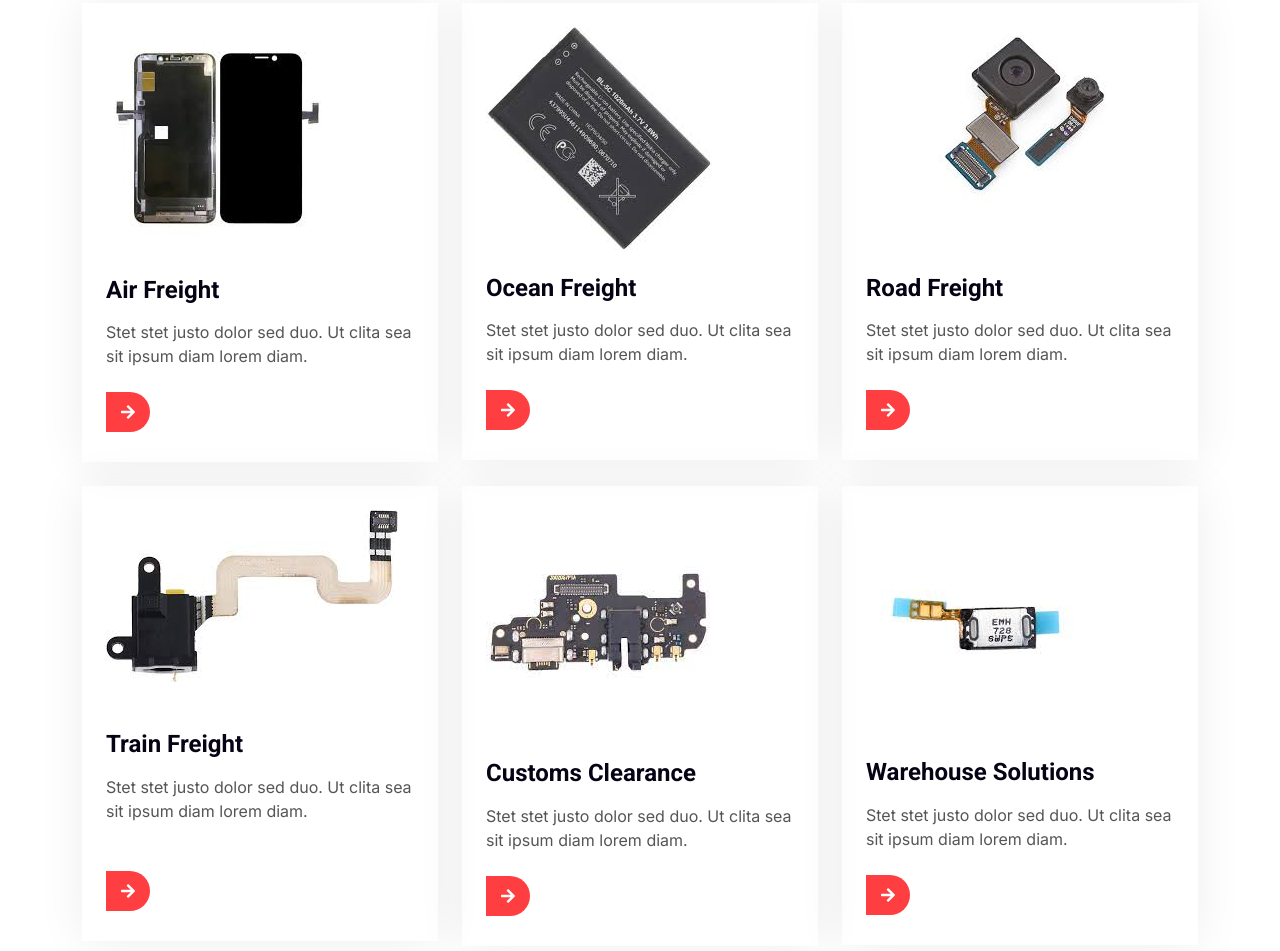
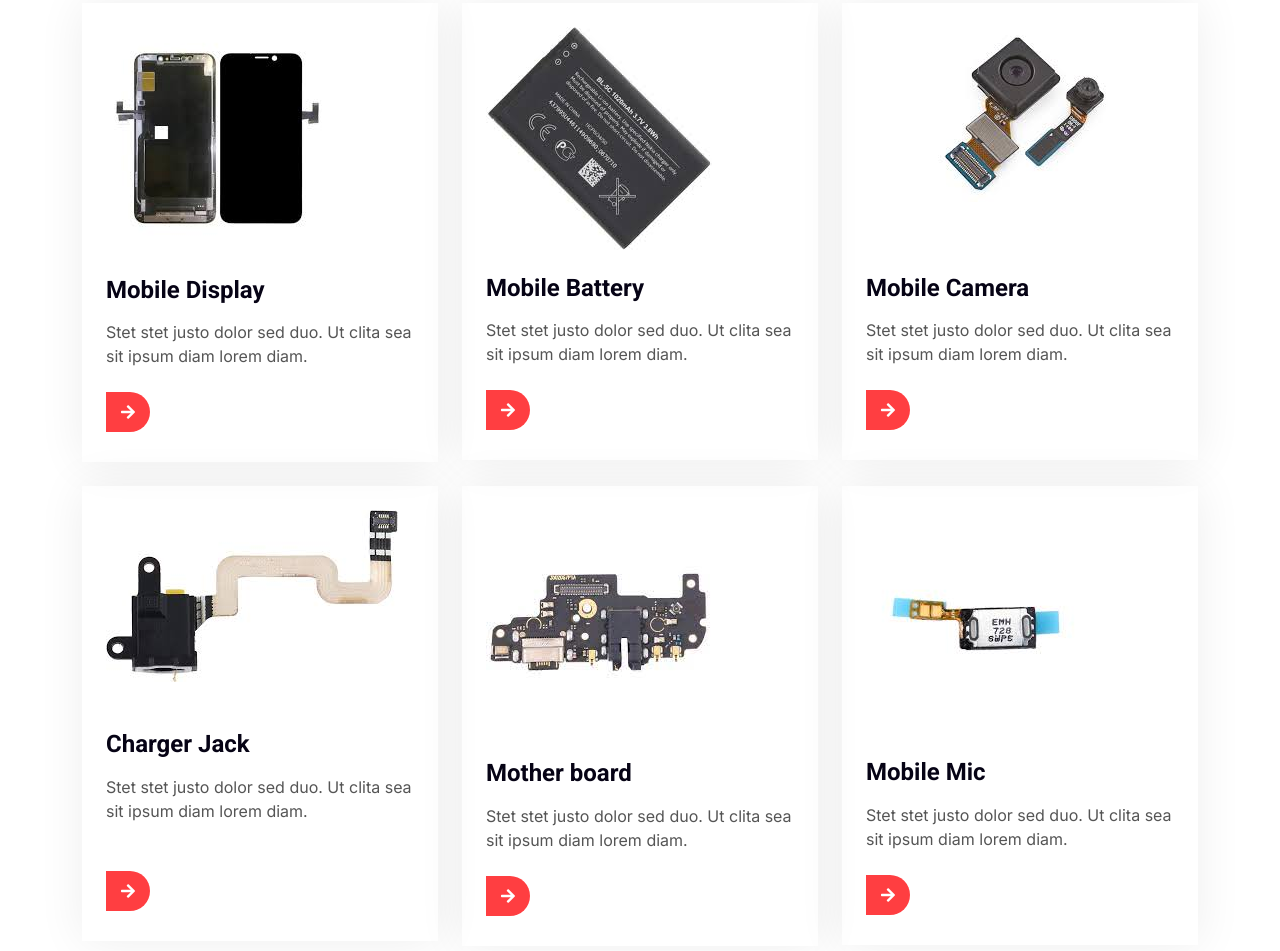
Before and after one commit to navalrahman/phoneworld, a plain HTML site: page index.html in a window 1280 px wide. Shown: the part 2529-3480 px from the top of the page. Drawn offline with nearby package versions, Linux system fonts and the light colour scheme.

Commit message:
phoneworld1

```diff
--- a/index.html
+++ b/index.html
@@ -206,7 +206,7 @@
                         <div class="overflow-hidden mb-4">
                             <img class="img-fluid" src="img/service-1.jpg" alt="">
                         </div>
-                        <h4 class="mb-3">Air Freight</h4>
+                        <h4 class="mb-3">Mobile Display</h4>
                         <p>Stet stet justo dolor sed duo. Ut clita sea sit ipsum diam lorem diam.</p>
                         <a class="btn-slide mt-2" href=""><i class="fa fa-arrow-right"></i><span>Read More</span></a>
                     </div>
@@ -216,7 +216,7 @@
                         <div class="overflow-hidden mb-4">
                             <img class="img-fluid" src="img/service-2.jpg" alt="">
                         </div>
-                        <h4 class="mb-3">Ocean Freight</h4>
+                        <h4 class="mb-3">Mobile Battery</h4>
                         <p>Stet stet justo dolor sed duo. Ut clita sea sit ipsum diam lorem diam.</p>
                         <a class="btn-slide mt-2" href=""><i class="fa fa-arrow-right"></i><span>Read More</span></a>
                     </div>
@@ -227,7 +227,7 @@
                             <img class="img-fluid" src="img/service-3.jpg" alt="">
                             <br/><br/><br/>
                         </div>
-                        <h4 class="mb-3">Road Freight</h4>
+                        <h4 class="mb-3">Mobile Camera</h4>
                         <p>Stet stet justo dolor sed duo. Ut clita sea sit ipsum diam lorem diam.</p>
                         <a class="btn-slide mt-2" href=""><i class="fa fa-arrow-right"></i><span>Read More</span></a>
                     </div>
@@ -241,7 +241,7 @@
 
                             <!-- <br/> -->
                         </div>
-                        <h4 class="mb-3">Train Freight</h4>
+                        <h4 class="mb-3">Charger Jack</h4>
                         <p>Stet stet justo dolor sed duo. Ut clita sea sit ipsum diam lorem diam.</p>
                         <br/>
                         <a class="btn-slide mt-2" href=""><i class="fa fa-arrow-right"></i><span>Read More</span></a>
@@ -252,7 +252,7 @@
                         <div class="overflow-hidden mb-4">
                             <img class="img-fluid" src="img/service-5.jpg" alt="">
                         </div>
-                        <h4 class="mb-3">Customs Clearance</h4>
+                        <h4 class="mb-3">Mother board</h4>
                         <p>Stet stet justo dolor sed duo. Ut clita sea sit ipsum diam lorem diam.</p>
                         <a class="btn-slide mt-2" href=""><i class="fa fa-arrow-right"></i><span>Read More</span></a>
                     </div>
@@ -262,7 +262,7 @@
                         <div class="overflow-hidden mb-4">
                             <img class="img-fluid" src="img/service-6.jpg" alt="">
                             </div>
-                        <h4 class="mb-3">Warehouse Solutions</h4>
+                        <h4 class="mb-3">Mobile Mic</h4>
                         <p>Stet stet justo dolor sed duo. Ut clita sea sit ipsum diam lorem diam.</p>
                         <a class="btn-slide mt-2" href=""><i class="fa fa-arrow-right"></i><span>Read More</span></a>
                     </div>
@@ -345,10 +345,10 @@
                                 </div>
                                 <div class="col-12 col-sm-6">
                                     <select class="form-select border-0" style="height: 55px;">
-                                        <option selected>Select A Freight</option>
-                                        <option value="1">Freight 1</option>
-                                        <option value="2">Freight 2</option>
-                                        <option value="3">Freight 3</option>
+                                        <option selected>Select A Product</option>
+                                        <option value="1">Product 1</option>
+                                        <option value="2">Product 2</option>
+                                        <option value="3">Product 3</option>
                                     </select>
                                 </div>
                                 <div class="col-12">
```
